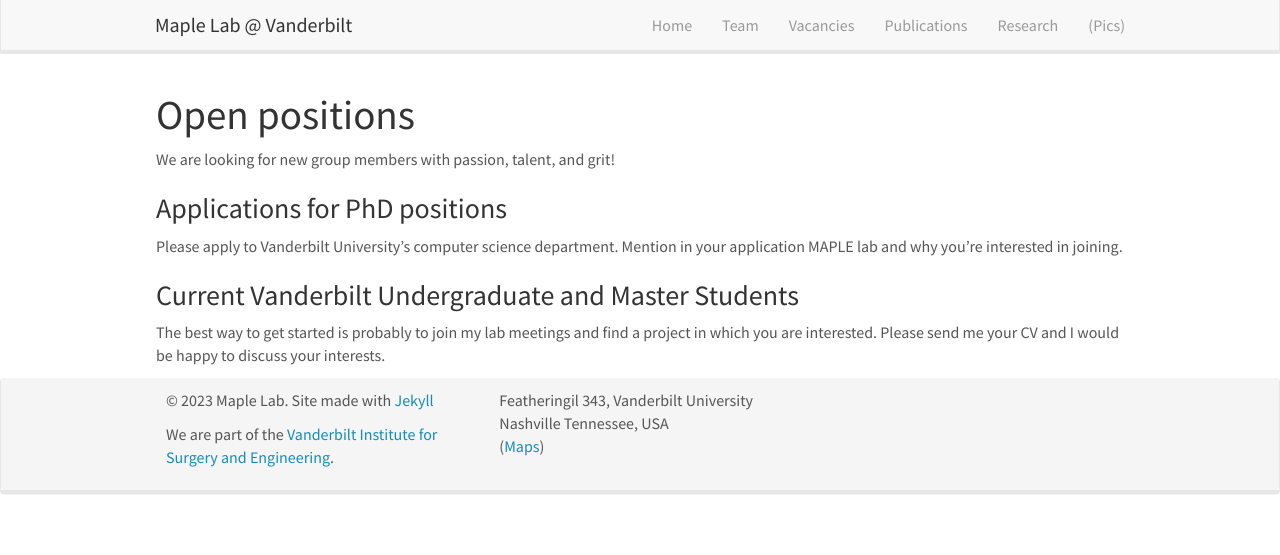
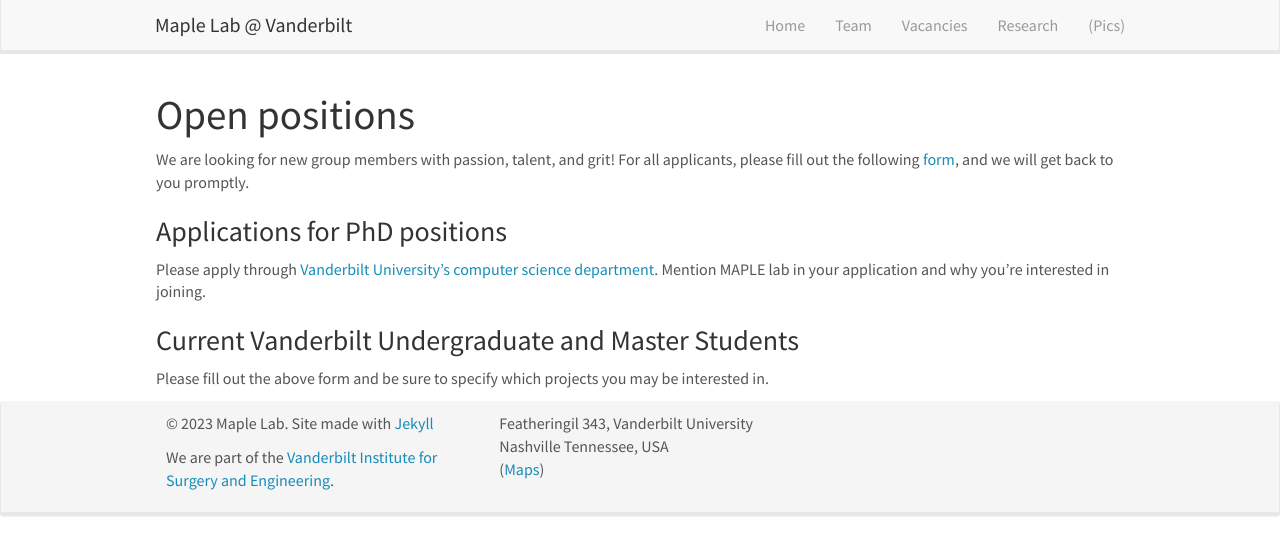
Before and after one commit to vu-maple-lab/vu-maple-lab.github.io, a Jekyll site: the page built from _pages/openings.md, in a window 1280 px wide. Shown: the top 555 px of the page. Built offline with Jekyll 4.4.1, drawn with Linux system fonts in a browser that asks for light colours; nearby versions of some CDN libraries.

Commit message:
added project descriptions, eliminated publications, and updated vacancies

```diff
--- a/_data/team_members.yml
+++ b/_data/team_members.yml
@@ -3,9 +3,9 @@
   info: Assistant Professor of Computer Science
   email: jieying.wu@vanderbilt.edu
   number_educ: 3
-  education1: B.Sc in Computer Engineering, Brown University (2015)
+  education1: Ph.D. in Computer Science, Johns Hopkins University (2021)
   education2: M.Sc in Applied Mathematics, ENS Paris-Saclay (2016)
-  education3: Ph.D. in Computer Science, Johns Hopkins University (2021)
+  education3: B.Sc in Computer Engineering, Brown University (2015)
 
 - name: <a href="https://juseonghan.github.io">John J. Han</a>
   photo: john.jpg
@@ -41,7 +41,7 @@
 
 - name: "This could be you !"
   photo: blank.jpg
-  info: See <a href="http://www.allanlab.org/vacancies">openings</a> for more info
+  info: See <a href="https://vu-maple-lab.github.io/vacancies">openings</a> for more info
   email: milan.allan@gmail.com
   number_educ: 0
   education1:
--- a/_includes/header.html
+++ b/_includes/header.html
@@ -15,7 +15,7 @@
 		<li><a href="{{ site.url }}{{ site.baseurl }}/">Home</a></li>
 		<li><a href="{{ site.url }}{{ site.baseurl }}/team">Team</a></li>
 		<li><a href="{{ site.url }}{{ site.baseurl }}/vacancies">Vacancies</a></li>
-		<li><a href="{{ site.url }}{{ site.baseurl }}/publications">Publications</a></li>
+		<!-- <li><a href="{{ site.url }}{{ site.baseurl }}/publications">Publications</a></li> -->
 		<li><a href="{{ site.url }}{{ site.baseurl }}/research">Research</a></li>
 		<li><a href="{{ site.url }}{{ site.baseurl }}/pictures">(Pics)</a></li>
 	  </ul>
--- a/_pages/openings.md
+++ b/_pages/openings.md
@@ -8,10 +8,10 @@
 
 # Open positions
 
-We are looking for new group members with passion, talent, and grit!
+We are looking for new group members with passion, talent, and grit! For all applicants, please fill out the following [form](https://forms.gle/X2uJy6VzN5N2EKmc7), and we will get back to you promptly.
 
 ### Applications for PhD positions
-Please apply to Vanderbilt University’s computer science department. Mention in your application MAPLE lab and why you’re interested in joining.
+Please apply through [Vanderbilt University’s computer science department](https://engineering.vanderbilt.edu/departments/computer-science/graduate/). Mention MAPLE lab in your application and why you’re interested in joining.
 
 ### Current Vanderbilt Undergraduate and Master Students
-The best way to get started is probably to join my lab meetings and find a project in which you are interested. Please send me your CV and I would be happy to discuss your interests.
+Please fill out the above form and be sure to specify which projects you may be interested in.
```
Also changed, not shown: _pages/research.md (+9 -2 lines), 1 other file.
